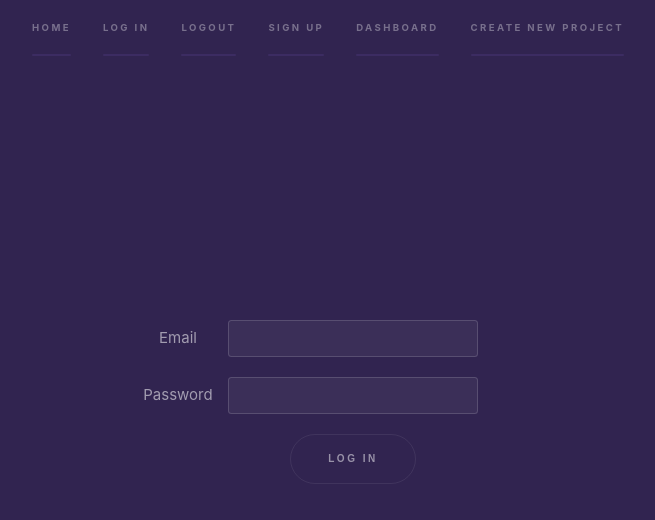
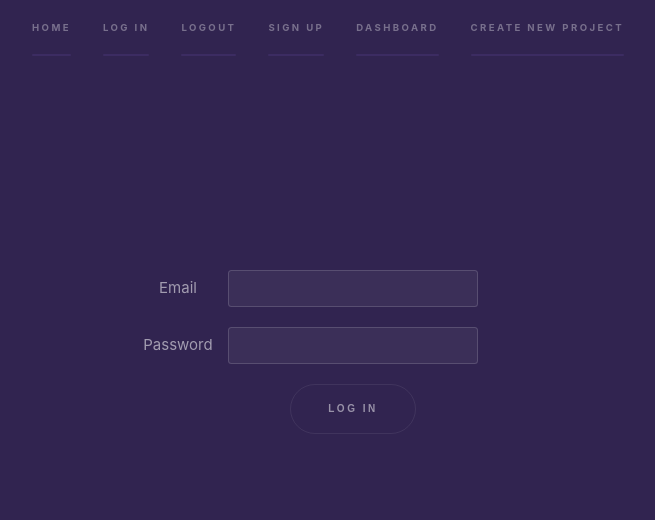
Before and after one commit to willwearing/front-end, a React (Create React App) app: page /login in a window 1280 px wide. Shown: the top 520 px of the page, without its empty margins (312-967 px from the left). Built offline with nearby package versions, Linux system fonts and the light colour scheme.

Commit message:
fixed centering issues/responsiveness

```diff
--- a/src/App.css
+++ b/src/App.css
@@ -3246,7 +3246,14 @@ input, select, textarea {
 		.wrapper.style1 {
 			background-color: #5e42a6;
 			height: 20vh;
-		}
+
+		}
+			@media screen and (max-width: 400px){
+				.wrapper.style1 {
+					background-color: #5e42a6;
+					/* height: 10vh; */
+				}
+			}
 
 		.wrapper.style1-alt {
 			background-color: #493382;
--- a/src/components/CreateNewProject/ProjectForm.js
+++ b/src/components/CreateNewProject/ProjectForm.js
@@ -164,15 +164,18 @@ const ProjectFormContainer = styled.div`
   display: flex;
   align-items: baseline;
   justify-content: center;
-  margin-top: 10rem;
   .formWrapper {
     display: flex;
     justify-content: center;
     padding-left: 40rem;
-    padding-top: 37rem;
+    align-items: center;
+    height: 100vh;
+    /* padding-top: 37rem; */
     @media (max-width: 1280px) {
       padding-left: 35rem;
       padding-top: 15rem;
+      align-items: flex-start;
+      margin-top: 10rem;
     }
     @media (max-width: 900px) {
       padding-left: 0rem;
--- a/src/components/Dashboard/Dashboard.js
+++ b/src/components/Dashboard/Dashboard.js
@@ -15,20 +15,15 @@ const Dashboard = (props) => {
 
   return (
     <Header>
-      <div id="wrapper">
-        <section id="intro" className="wrapper style1 fade-up">
-          <div className="innerStuff">
-            {/*Here we will greet the user and display their details*/}
+        <div className="greeting">
           <p>Hello, welcome to your dashboard!</p>
         </div>
-        </section>
-        <YourProjects>Your Projects</YourProjects>
+      <div className="yourProjects">Your Projects</div>
       {props.isLoading
         ? "Loading Projects..."
         : props.projects.map((proj) => {
             return <ProjectPanel key={uuid()} project={proj} />;
           })}
-      </div>
     </Header>
   );
 };
@@ -43,23 +38,15 @@ const mapStateToProps = (state) => {
 
 export default connect(mapStateToProps, { fetchProjects })(Dashboard);
 
-const YourProjects = styled.div`
-  font-size: 4rem;
-  background-color: #b74e91;
-  @media (max-width: 1280px) {
-    padding-left: 0;
-    font-size: 3rem;
-  }
-`;
 
 const Header = styled.div`
   display: flex;
-  /* flex-direction: column; */
+  flex-direction: column;
   margin-left: 15rem;
   justify-content: center;
   align-items: center;
   font-size: 4rem;
-  width: 100%;
+  /* width: 100%; */
   @media (max-width: 1280px) {
     width: 100%;
     margin-left: 0;
@@ -68,15 +55,37 @@ const Header = styled.div`
   @media (max-width: 850px) {
     font-size: 3rem;
   }
-  .innerStuff {
-    width: 100vw;
+  @media (max-width: 480px) {
+    font-size: 1.5rem;
+  }
+  .greeting {
+    width: 100%;
     display: flex;
     justify-content: center;
     padding-top: 9.5rem;
+    background-color: #5e42a6;
+    @media (max-width: 480px) {
+      padding-top: 5rem;
+    }
     p {
       @media (max-width: 850px) {
         padding: 0 10% 0 10%;
       }
+      @media (max-width: 300px) {
+        padding: 0;
+      }
+    }
+  }
+  .yourProjects {
+      width: 100%;
+    font-size: 4rem;
+    background-color: #b74e91;
+    @media (max-width: 1280px) {
+      padding-left: 0;
+      font-size: 3rem;
+    }
+    @media (max-width: 480px) {
+      font-size: 1.5rem;
     }
   }
 `;
--- a/src/components/Dashboard/ProjectPanel.js
+++ b/src/components/Dashboard/ProjectPanel.js
@@ -60,6 +60,7 @@ const Project = styled.section`
       margin-bottom: 0;
       @media (max-width: 600px) {
         font-size: 1.5rem;
+        /* padding: 0 10% 0 10%; */
       }
     }
     span {
@@ -75,6 +76,9 @@ const Project = styled.section`
       margin-top: 1rem;
       height: 5rem;
       font-size: 1rem;
+      &:nth-of-type(1) {
+        margin-right: 10px;
+      }
       @media (max-width: 600px) {
         font-size: 0.8rem;
       }
--- a/src/components/EditProject/EditProjectForm.js
+++ b/src/components/EditProject/EditProjectForm.js
@@ -160,15 +160,18 @@ const ProjectFormContainer = styled.div`
   display: flex;
   align-items: baseline;
   justify-content: center;
-  margin-top: 10rem;
+
   .formWrapper {
     display: flex;
     justify-content: center;
     padding-left: 40rem;
-    padding-top: 37rem;
+    align-items: center;
+    height: 100vh;
     @media (max-width: 1280px) {
       padding-left: 35rem;
       padding-top: 15rem;
+      align-items: flex-start;
+      margin-top: 10rem;
     }
     @media (max-width: 900px) {
       padding-left: 0rem;
--- a/src/components/login/Login.js
+++ b/src/components/login/Login.js
@@ -133,19 +133,21 @@ const LoginContainer = styled.div`
   display: flex;
   align-items: baseline;
   justify-content: center;
-  margin-top: 10rem;
   .formWrapper {
     display: flex;
     justify-content: center;
-    margin-left: 40rem;
-    margin-top: 40rem;
+    padding-left: 40rem;
+    align-items: center;
+    height: 100vh;
     @media (max-width: 1280px) {
-      margin-left: 35rem;
-      margin-top: 20rem;
+      padding-left: 35rem;
+      padding-top: 15rem;
+      align-items: flex-start;
+      margin-top: 10rem;
     }
     @media (max-width: 900px) {
-      margin-left: 0rem;
-      margin-top: 0rem;
+      padding-left: 0rem;
+      padding-top: 0rem;
     }
     form {
       display: flex;
--- a/src/components/register/Register.js
+++ b/src/components/register/Register.js
@@ -176,15 +176,17 @@ const RegistrationContainer = styled.div`
   display: flex;
   align-items: baseline;
   justify-content: center;
-  margin-top: 10rem;
   .formWrapper {
     display: flex;
     justify-content: center;
     padding-left: 40rem;
-    padding-top: 40rem;
+    align-items: center;
+    height: 100vh;
     @media (max-width: 1280px) {
       padding-left: 35rem;
       padding-top: 15rem;
+      align-items: flex-start;
+      margin-top: 10rem;
     }
     @media (max-width: 900px) {
       padding-left: 0rem;
```
Lines whose indentation alone changed are shown as unchanged.
